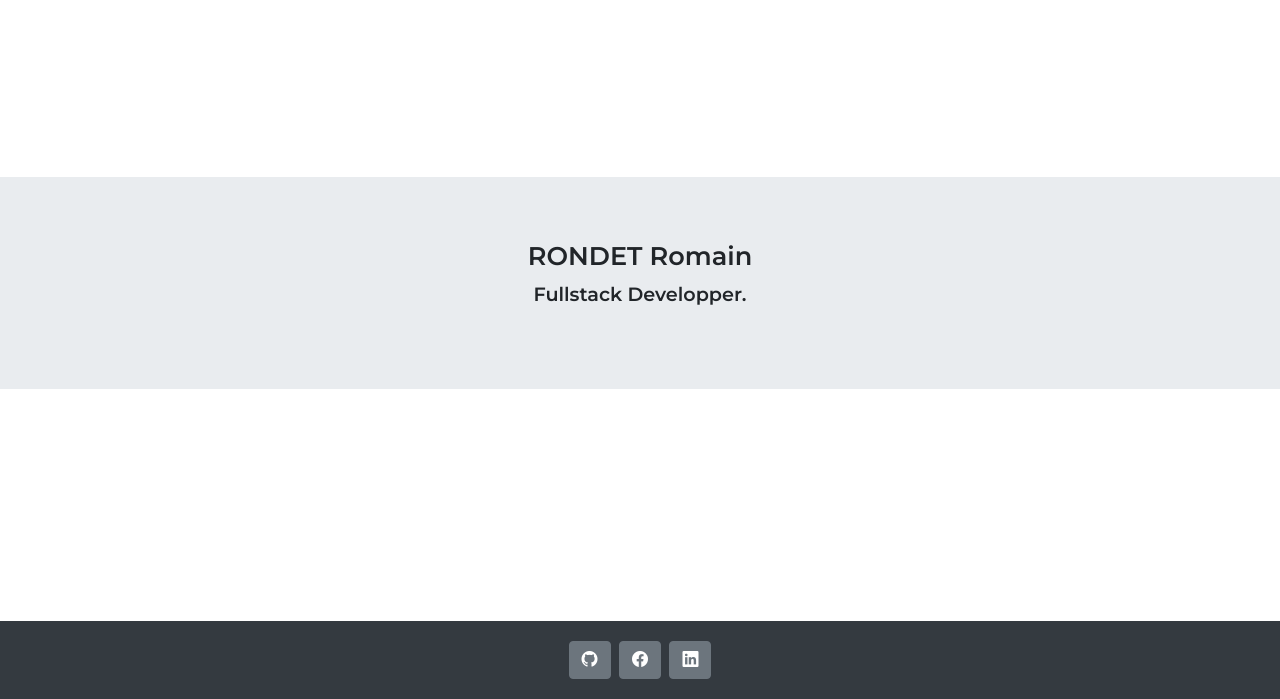
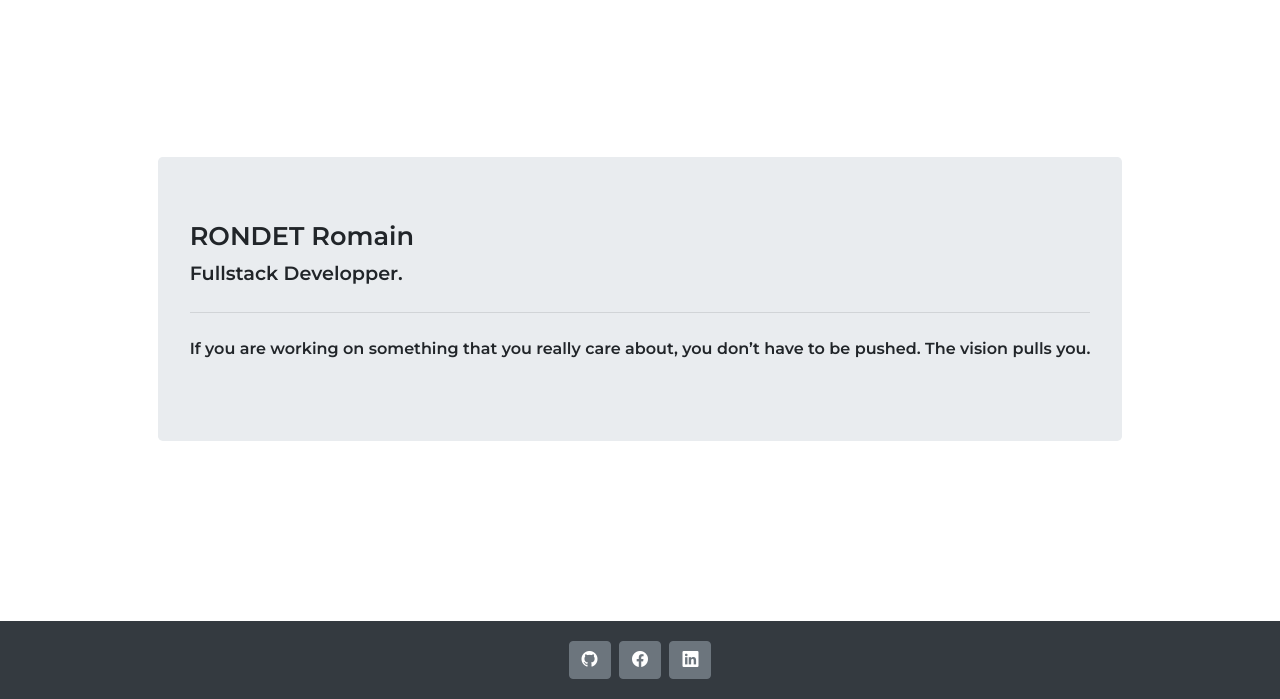
Before and after one commit to Romderful/Project7_GrandPy, a Flask app: page /about in a window 1280 px wide. Shown: the part 101-800 px from the top of the page. Run offline with Flask 2, Linux system fonts and the light colour scheme.

Commit message:
add text area

```diff
--- a/app/static/css/style.css
+++ b/app/static/css/style.css
@@ -6,8 +6,6 @@ html {
 
 body {
   font-family: "Montserrat", sans-serif;
-  width: 100%;
-  text-align: center;
 }
 
 .navbar-brand {
@@ -19,8 +17,8 @@ body {
   }
 }
 
-#aboutMe {
-  text-align: center;
+.jumbotron {
+  margin: 4px;
 }
 
 #myName {
@@ -36,6 +34,14 @@ body {
   font-size: 1.2rem;
 }
 
+#myQuote {
+  font-size: 1rem;
+}
+
+#aboutMe {
+  text-align: center;
+}
+
 #footerIcons {
   text-align: center;
 }
--- a/app/static/scss/style.scss
+++ b/app/static/scss/style.scss
@@ -8,18 +8,15 @@ html {
 
 body {
     font-family: 'Montserrat', sans-serif;
-    width: 100%;
-    text-align: center;
 }
 
 .navbar-brand {
     @include font-size(2rem);
 }
 
-#aboutMe {
-    text-align: center;
+.jumbotron {
+    margin: 4px;
 }
-
 
 #myName {
     @include font-size(1.6rem);
@@ -29,6 +26,14 @@ body {
     @include font-size(1.2rem);
 }
 
+#myQuote {
+    @include font-size(1rem);
+}
+
+#aboutMe {
+    text-align: center;
+}
+
 #footerIcons{
     text-align: center;
 }
--- a/app/templates/about.html
+++ b/app/templates/about.html
@@ -8,11 +8,13 @@
 {% endblock %}
 
 {% block container %}
-<div class="jumbotron jumbotron-fluid">
-    <div class="container">
-        <h1 class="display-4" id="myName">RONDET Romain</h1>
-        <p class="lead" id="myDescription">Fullstack Developper.</p>
-    </div>
+<div class="jumbotron">
+    <h1 class="display-4" id="myName">RONDET Romain</h1>
+    <p class="lead" id="myDescription">Fullstack Developper.</p>
+    <hr class="my-4">
+    <p id="myQuote">If you are working on something that you really care about, you don’t have to be pushed. The vision
+        pulls you.
+    </p>
 </div>
 {% endblock %}
 
--- a/app/templates/index.html
+++ b/app/templates/index.html
@@ -8,6 +8,11 @@
 {% endblock %}
 
 {% block container %}
+<div class="container" id="textArea">
+    <div class="mb-3">
+        <textarea class="form-control" id="exampleFormControlTextarea1" rows="3"></textarea>
+    </div>
+</div>
 {% endblock %}
 
 {% block footer %}
```
Also changed, not shown: 1 other file.
